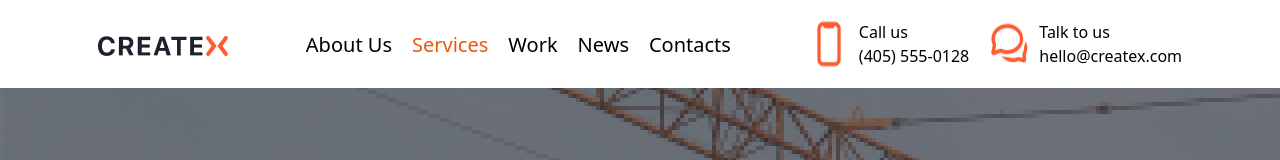
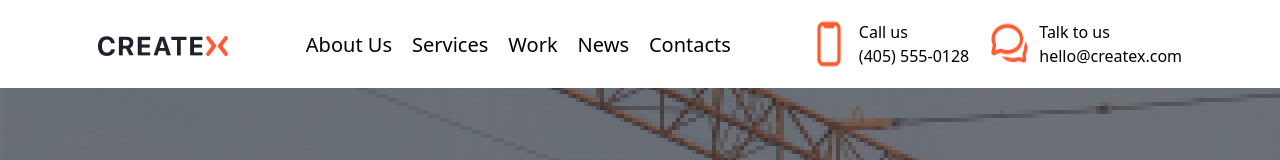
Before and after one commit to Abdurahmon2282/group_work1, a website: page src/abdu.html in a window 1280 px wide. Shown: the top 160 px of the page. Drawn offline with nearby package versions, Linux system fonts and the light colour scheme; files that its build step writes are made by us from their sources.

Commit message:
about color

```diff
--- a/src/abdu.html
+++ b/src/abdu.html
@@ -16,7 +16,7 @@
             </div>
             <div class="flex gap-[20px] text-[20px] pt-[10px]">
                 <p>About Us</p>
-                <a class="text-orange-600" href="./voris.html">Services</a>
+                <a  href="./voris.html">Services</a>
                 <p>Work</p>
                 <p>News</p>
                 <p>Contacts</p>
```
